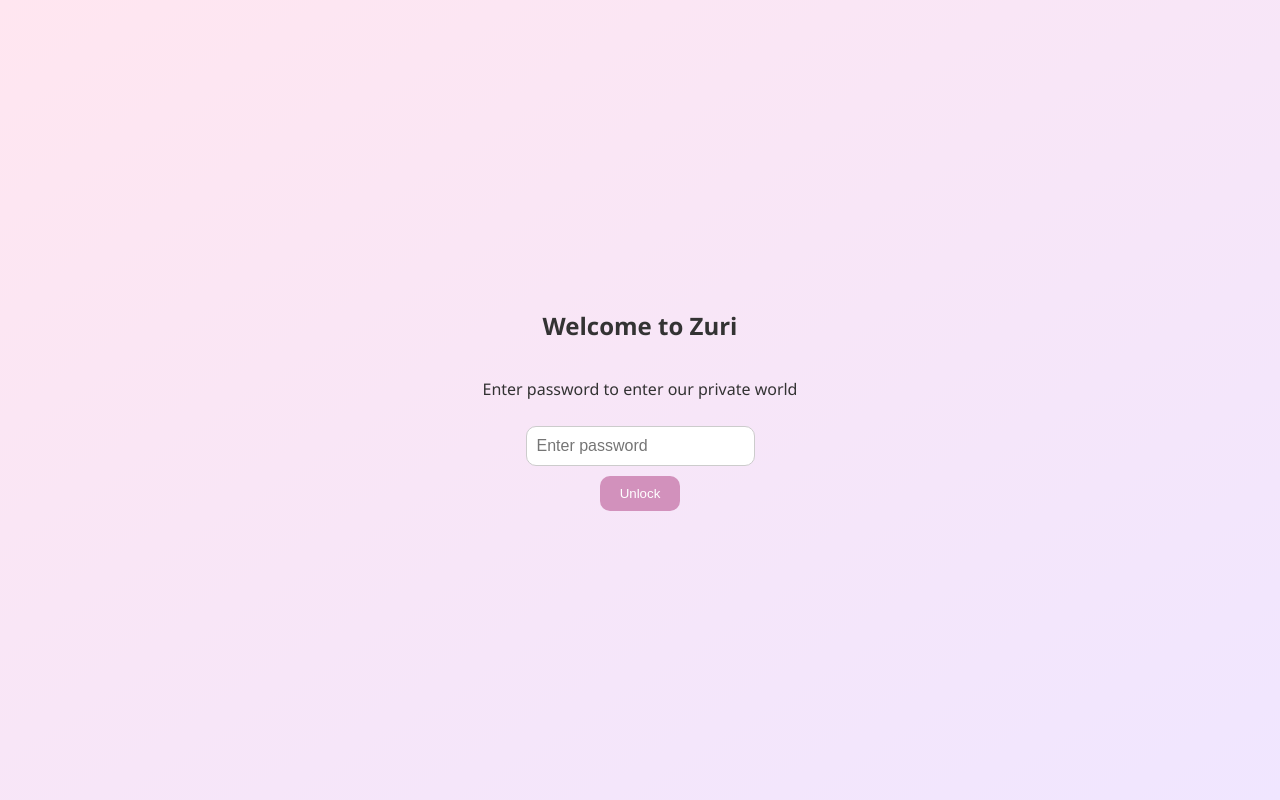
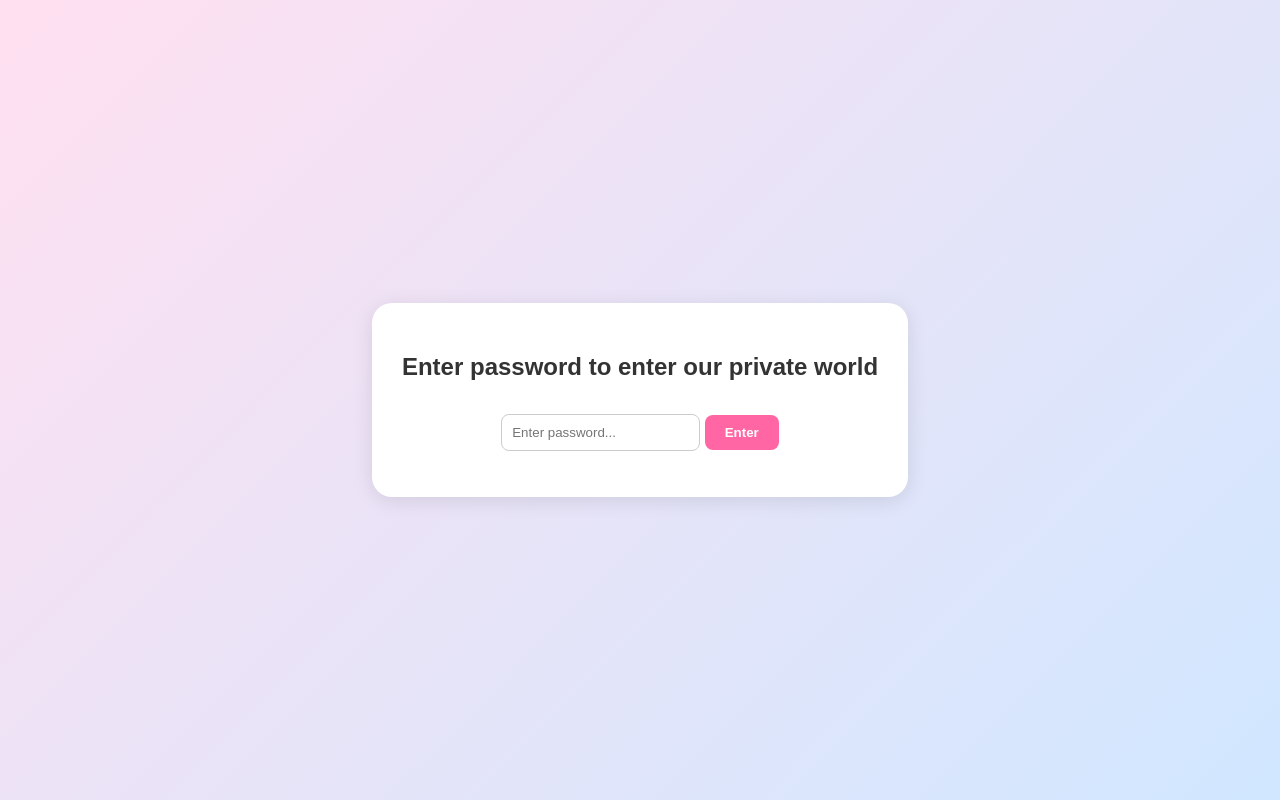
Before and after one commit to zuri19/Zuri, a plain HTML site: page index.html in a window 1280 px wide. Drawn offline with Linux system fonts and the light colour scheme.

Commit message:
Update index.html

```diff
--- a/index.html
+++ b/index.html
@@ -3,106 +3,75 @@
 <head>
   <meta charset="UTF-8" />
   <meta name="viewport" content="width=device-width, initial-scale=1.0"/>
-  <title>Zuri – Umer & Zeynab</title>
+  <title>Our Private World</title>
   <style>
     body {
+      font-family: 'Arial', sans-serif;
+      background: linear-gradient(135deg, #ffe0f0, #d0e7ff);
+      display: flex;
+      flex-direction: column;
+      align-items: center;
+      justify-content: center;
+      height: 100vh;
       margin: 0;
-      font-family: 'Segoe UI', sans-serif;
-      background: linear-gradient(to bottom right, #ffe6f0, #f0e6ff);
       color: #333;
-      overflow-x: hidden;
     }
-    .lockscreen {
-      display: flex;
-      justify-content: center;
-      align-items: center;
-      height: 100vh;
-      flex-direction: column;
+    .box {
+      background: white;
+      padding: 30px;
+      border-radius: 20px;
+      box-shadow: 0 4px 20px rgba(0,0,0,0.1);
       text-align: center;
     }
-    input[type="password"] {
+    input {
       padding: 10px;
-      font-size: 16px;
-      border-radius: 10px;
+      border-radius: 8px;
       border: 1px solid #ccc;
       margin-top: 10px;
     }
     button {
-      margin-top: 10px;
       padding: 10px 20px;
       border: none;
-      background: #d291bc;
+      border-radius: 8px;
+      background: #ff66a3;
       color: white;
-      border-radius: 10px;
+      font-weight: bold;
       cursor: pointer;
+      margin-top: 15px;
     }
-    #zuriContent {
+    .hidden {
       display: none;
-      padding: 20px;
     }
-    h1, h2 {
-      text-align: center;
-    }
-    .gallery {
-      display: grid;
-      grid-template-columns: repeat(auto-fill, minmax(150px, 1fr));
-      gap: 15px;
+    .content {
       margin-top: 20px;
-    }
-    .gallery img {
-      width: 100%;
-      border-radius: 10px;
-    }
-    .notes, .dates {
-      margin-top: 30px;
     }
   </style>
 </head>
 <body>
+  <div class="box">
+    <h2>Enter password to enter our private world</h2>
+    <input type="password" id="passwordInput" placeholder="Enter password..." />
+    <button onclick="checkPassword()">Enter</button>
+    <p id="error" style="color:red;"></p>
 
-<div class="lockscreen">
-  <h2>Welcome to Zuri</h2>
-  <p>Enter password to enter our private world</p>
-  <input type="password" id="passwordInput" placeholder="Enter password">
-  <button onclick="checkPassword()">Unlock</button>
-</div>
-
-<div id="zuriContent">
-  <h1>Zuri – Umer & Zeynab</h1>
-  <div class="gallery">
-    <!-- Add your images here -->
-    <img src="https://via.placeholder.com/150" alt="Memory 1" />
-    <img src="https://via.placeholder.com/150" alt="Memory 2" />
-    <img src="https://via.placeholder.com/150" alt="Memory 3" />
-  </div>
-
-  <div class="notes">
-    <h2>Memory Notes</h2>
-    <p>“You’re my favorite person to do everything with.”</p>
-    <p>“Forever isn't long enough with you.”</p>
-  </div>
-
-  <div class="dates">
-    <h2>Special Dates</h2>
-    <ul>
-      <li>First Call – July 20, 2023</li>
-      <li>Anniversary – July 30, 2023</li>
-    </ul>
+    <div id="secretContent" class="content hidden">
+      <h3>Welcome, lovebirds!</h3>
+      <p>This is your private world, Zeynab & Umer.</p>
+      <p>More memories and magic coming soon...</p>
     </div>
   </div>
 
   <script>
     function checkPassword() {
-    const password = document.getElementById("passwordInput").value;
-    const correctPassword = "zeynab123"; // You can change this
-    if (password === correctPassword) {
-      document.querySelector(".lockscreen").style.display = "none";
-      document.getElementById("zuriContent").style.display = "block";
+      const input = document.getElementById("passwordInput").value;
+      const error = document.getElementById("error");
+      if (input === "zuri1617") {
+        document.getElementById("secretContent").classList.remove("hidden");
+        error.textContent = "";
       } else {
-      alert("Wrong password. Try again!");
+        error.textContent = "Wrong password. Try again!";
       }
     }
   </script>
-
 </body>
 </html>
```
Lines whose indentation alone changed are shown as unchanged.
